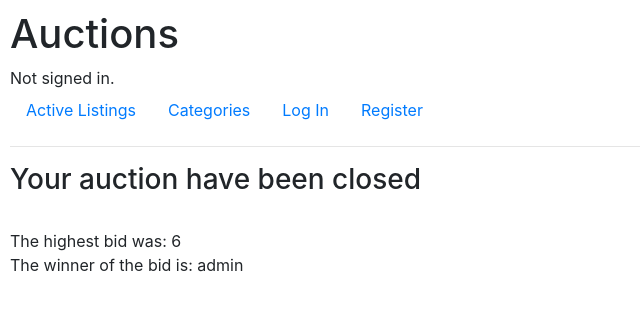
After one commit to GorskiMarekGM/Python-Project2-CS50, a Django app: page /1/close in a window 1280 px wide. The commit adds this page. Shown: the top 311 px of the page, without its empty margins (0-640 px from the left). Run offline with Django 3.2, Linux system fonts and the light colour scheme; data comes from the database, SQL or seed files in the repository; both versions use the stored data as it was after the commit; some libraries are stand-ins or nearby versions.

Commit message:
closing auction

```diff
--- /dev/null
+++ b/auctions/templates/auctions/close.html
@@ -0,0 +1,12 @@
+{% extends "auctions/layout.html" %}
+
+{% block body %}
+
+
+    <h3>Your auction have been closed</h3>
+    <br>
+    The highest bid was: {{max_price}}
+    <br>
+    The winner of the bid is: {{winner}}
+
+{% endblock %}
--- a/auctions/templates/auctions/listing.html
+++ b/auctions/templates/auctions/listing.html
@@ -37,8 +37,8 @@
                     <a href="{% url 'watchlist_add' listing.id %}">Add to Watch List</a>
                 {% endif %}
 
-                {% if user.is_authenticated %}
-                    Close Auction
+                {% if user == listing.creator %}
+                    <a href="{% url 'close' listing.id %}">Close Auction</a>
                 {% endif %}
 
 
--- a/auctions/urls.py
+++ b/auctions/urls.py
@@ -9,6 +9,7 @@ urlpatterns = [
     path("", views.index, name="index"),
     path("<int:listing_id>", views.listing, name="listing"),
     path("bid", views.bid, name="bid"),
+    path("<int:listing_id>/close", views.close, name="close"),
     path("categories", views.categories, name="categories"),
     path("categories/<int:category_id>", views.categories_choose, name="categories_choose"),
     path("login", views.login_view, name="login"),
--- a/auctions/views.py
+++ b/auctions/views.py
@@ -7,6 +7,7 @@ from django import forms
 from datetime import datetime
 from django.core.files.storage import FileSystemStorage
 from django.contrib import messages
+from django.db.models import Max
 
 from .models import User, Auction, Category, Bid, Comment, Photo, WatchList
 
@@ -55,6 +56,21 @@ def categories_choose(request,category_id):
     return render(request, "auctions/index.html",{
         "auctions":auctions_by_cat,
         "photos":Photo.objects.all(),
+    })
+
+def close(request,listing_id):
+    auction = Auction.objects.get(pk=listing_id)
+    bids = Bid.objects.filter(auction_bid=auction)
+    max_price = bids.order_by('-price')[0]
+    winner = User
+
+    for bid in bids:
+        if bid.price == max_price.price:
+            winner = bid.auctioner
+
+    return render(request, "auctions/close.html",{
+        "max_price": max_price,
+        "winner":winner
     })
 
 def bid(request):
--- a/commerce/settings.py
+++ b/commerce/settings.py
@@ -38,7 +38,6 @@ INSTALLED_APPS = [
     'django.contrib.sessions',
     'django.contrib.messages',
     'django.contrib.staticfiles',
-    "bootstrap4",
 ]
 
 MIDDLEWARE = [
```
Also changed, not shown: db.sqlite3.
